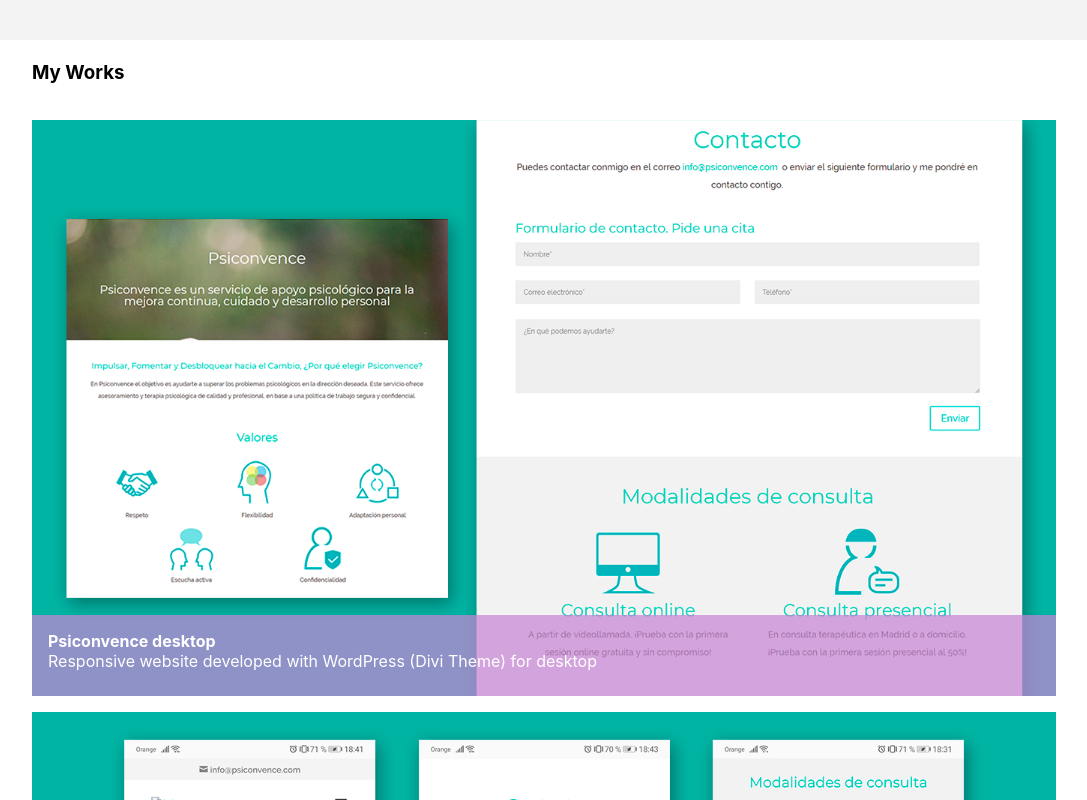
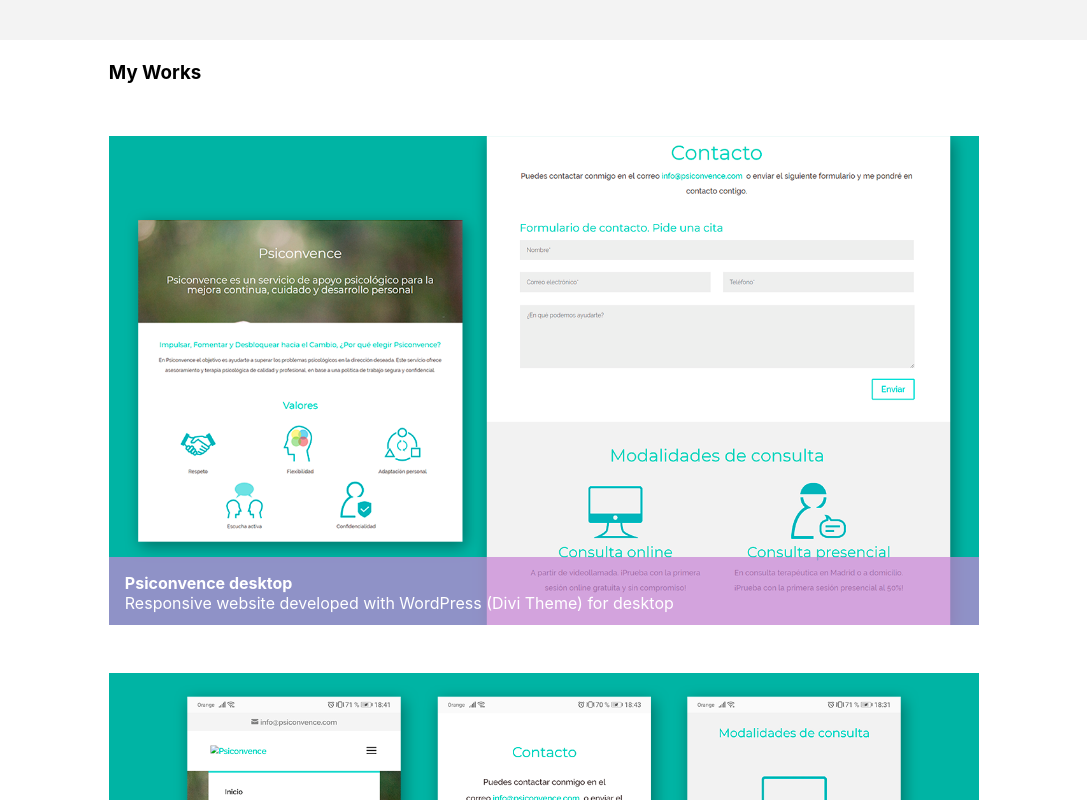
Before and after one commit to mapereda/mpereda-portfolio, a React (Create React App) app in the folder my-portfolio/: page / in a window 1280 px wide. Shown: the part 520-1320 px from the top of the page, without its empty margins (96-1183 px from the left). Built offline with nearby package versions, Linux system fonts and the light colour scheme.

Commit message:
Portfolio adjustments

```diff
--- a/my-portfolio/src/App.css
+++ b/my-portfolio/src/App.css
@@ -101,15 +101,16 @@
   align-self: center;
 }
 .Work{
-  width: 80vw;
+  width: 68vw;
   min-height: 20vh;
+  margin: 1rem 0;
   display: grid;
   grid-template-columns: 100%;
   grid-template-rows: auto 14%;
 }
 
 .Work:hover{
-  opacity: .8;
+  opacity: .9;
   cursor: pointer;
 }
 
@@ -118,6 +119,11 @@
   height: auto;
   grid-column: 1/2;
   grid-row: 1/3;
+}
+
+.Work .img{
+  -webkit-filter: blur(100px);
+  filter: blur(100px);
 }
 
 .Work .legend{
--- a/my-portfolio/src/app/views/Portfolio.tsx
+++ b/my-portfolio/src/app/views/Portfolio.tsx
@@ -5,7 +5,6 @@
 
 interface IPortfolio extends IModelBase{
     header:string,
-
 }
 
 export class Portfolio extends React.Component<IPortfolio>{
@@ -14,12 +13,11 @@
         let works=[
             {id:1,title:"Psiconvence desktop",description:"Responsive website developed with WordPress (Divi Theme) for desktop",img:`${process.env.PUBLIC_URL}/img/PsiconvenceDesktop.png`,onClick:()=>window.location.href = "https://psiconvence.com/"},
             {id:2,title:"Psiconvence mobile",description:"Responsive website developed with WordPress (Divi Theme) for mobile",img:`${process.env.PUBLIC_URL}/img/PsiconvenceMovil.png`,onClick:()=>window.location.href = "https://psiconvence.com/"},
-            {id:3,title:"Psiconvence mobile",description:"Psiconvence prototype designed with Adobe XD",img:`${process.env.PUBLIC_URL}/img/PsiconvencePrototype.png`,onClick:()=>window.location.href = "https://xd.adobe.com/view/31c43e8a-a2a5-4f77-603a-977e647d4dbc-47f5/?fullscreen"},
+            {id:3,title:"Prototyping for Psiconvence",description:"Prototype designed with Adobe XD for Psiconvence",img:`${process.env.PUBLIC_URL}/img/PsiconvencePrototype.png`,onClick:()=>window.location.href = "https://xd.adobe.com/view/31c43e8a-a2a5-4f77-603a-977e647d4dbc-47f5/?fullscreen"},
         ]
 
         return <div className="Portfolio">
                 <Header className="header">{this.props.header}</Header>
-
                     {
                         works.map(w=>{
                                 return <Work key={w.id}
```
Lines whose indentation alone changed are shown as unchanged.
